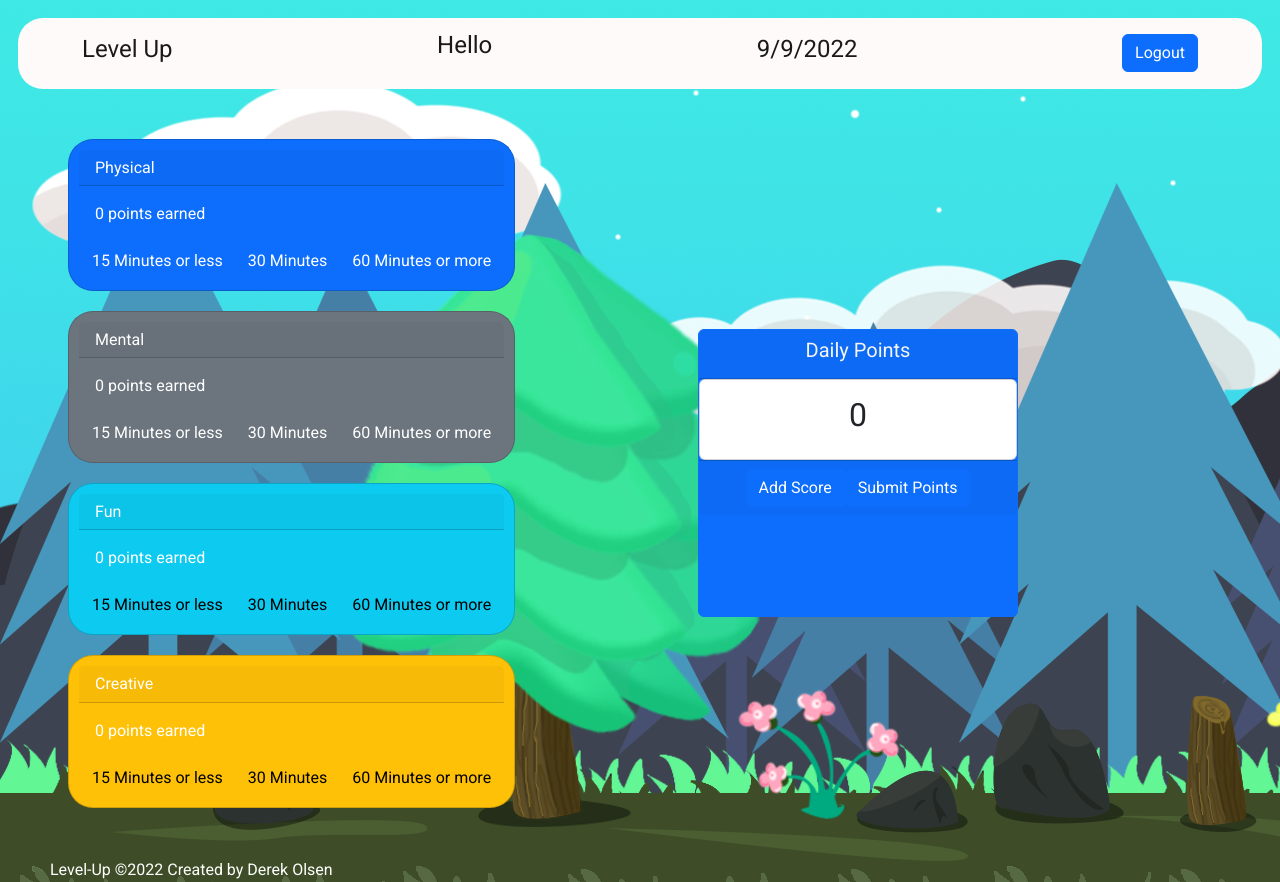
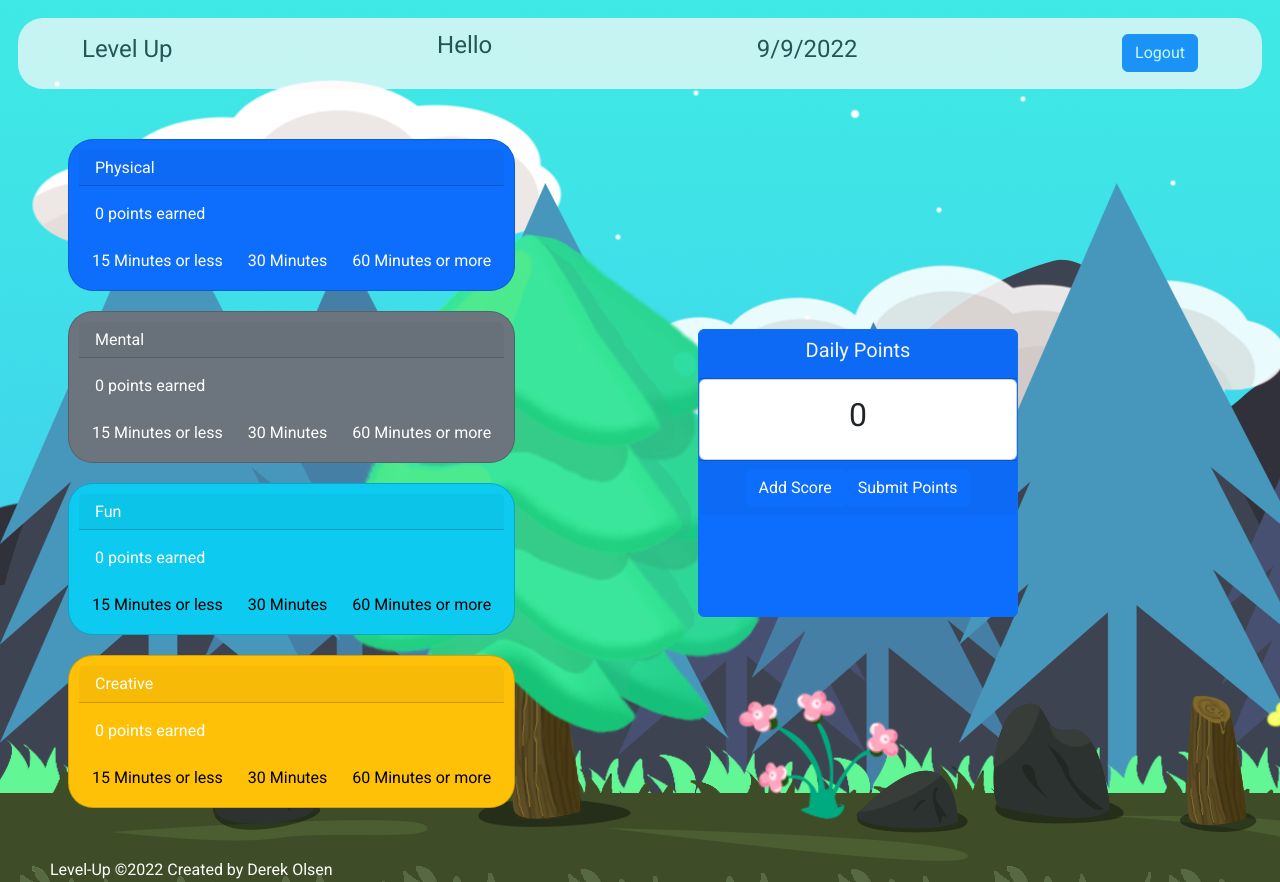
Before and after one commit to Dolsen0/level-up-react, a React (Create React App) app: page / in a window 1280 px wide. Built offline with nearby package versions, Linux system fonts and the light colour scheme; no server answers.

Commit message:
added opacity to navbar

```diff
--- a/src/App.css
+++ b/src/App.css
@@ -1,6 +1,6 @@
 html{
   background: url('./background.png');
-  min-height: 100%;
+  min-height: 97%;
 
 }
 
@@ -9,13 +9,14 @@ html{
   padding: 18px;
   background: url('./background.png');
   font-family: "Roboto", sans-serif;
-  height: 100vh;
+  height: 97vh;
 }
 
 
 .navbar {
   border-radius: 25px;
   background-color: snow;
+  opacity: 0.7;
 }
 
 .mainDisplay {
```
